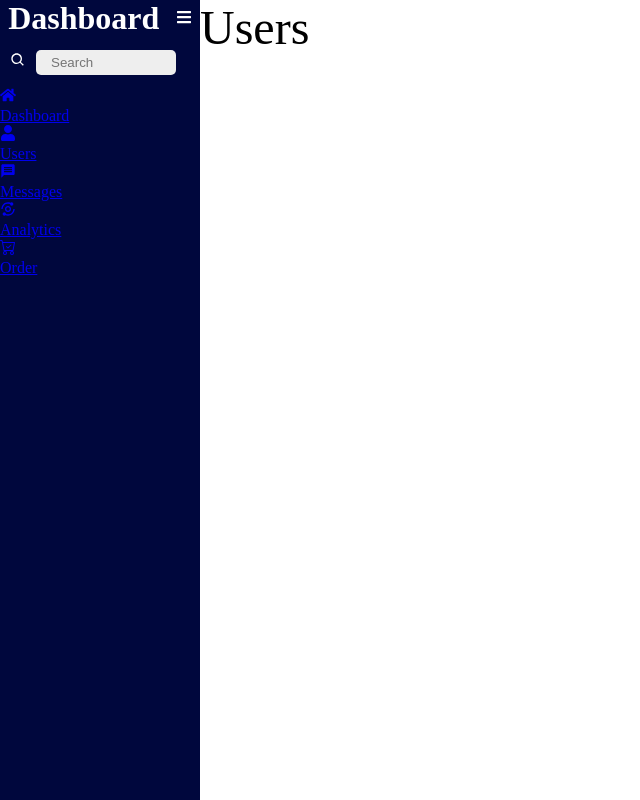
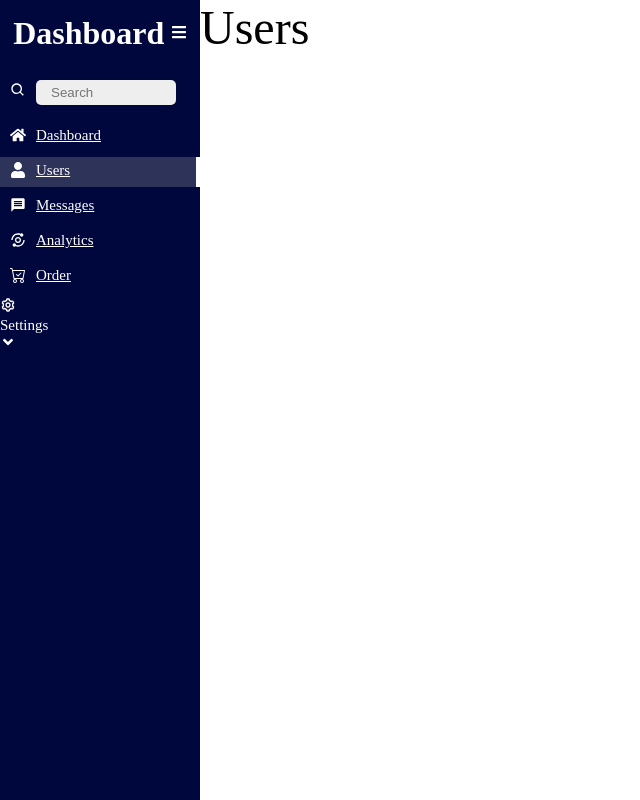
Before and after one commit to YasineNifa/sidebar, a React (Create React App) app: page /users in a window 1280 px wide. Both pictures are taken after a click on the icon 20 px from the left and 8 px from the top of the page. Shown: the whole page, without its empty margins (0-640 px from the left). Built offline with nearby package versions, Linux system fonts and the light colour scheme.

Commit message:
Add side bar menu
Signed-off-by: Ynifa <yasine.nifa@gmail.com>

```diff
--- a/src/components/sidebar/Sidebar.css
+++ b/src/components/sidebar/Sidebar.css
@@ -11,6 +11,7 @@
   display: flex;
   align-items: center;
   justify-content: space-around;
+  padding: 15px 10px;
 }
 .search {
   display: flex;
@@ -39,3 +40,31 @@
   display: grid;
   place-items: center;
 }
+
+.routes {
+  margin-top: 15px;
+  display: flex;
+  flex-direction: column;
+  gap: 5px;
+}
+.link {
+  display: flex;
+  color: white;
+  gap: 10px;
+  padding: 5px 10px;
+  border-right: 4px solid transparent;
+  transition: 0.2s cubic-bezier(0.6, -0.28, 0.735, 0.045);
+}
+.link:hover {
+  border-right: 4px solid white;
+  background: rgb(45, 51, 89);
+  transition: 0.2s cubic-bezier(0.6, -0.28, 0.735, 0.045);
+}
+.active {
+  border-right: 4px solid white;
+  background: rgb(45, 51, 89);
+}
+.link_text {
+  white-space: nowrap;
+  font-size: 15px;
+}
--- a/src/components/sidebar/Sidebar.js
+++ b/src/components/sidebar/Sidebar.js
@@ -7,7 +7,9 @@ import { AiFillHeart, AiTwotoneFileExclamation } from "react-icons/ai";
 import { BsCartCheck } from "react-icons/bs";
 import React, { useState } from "react";
 import { AnimatePresence, motion } from "framer-motion";
+import SidebarMenu from './SidebarMenu'
 import "./Sidebar.css";
+
 
 const routes = [
   {
@@ -34,6 +36,29 @@ const routes = [
     path: "/order",
     name: "Order",
     icon: <BsCartCheck />,
+  },
+  {
+    path: "/settings",
+    name: "Settings",
+    icon: <BiCog />,
+    exact: true,
+    subRoutes: [
+      {
+        path: "/settings/profile",
+        name: "Profile ",
+        icon: <FaUser />,
+      },
+      {
+        path: "/settings/2fa",
+        name: "2FA",
+        icon: <FaLock />,
+      },
+      {
+        path: "/settings/billing",
+        name: "Billing",
+        icon: <FaMoneyBill />,
+      },
+    ],
   },
 ];
 
@@ -124,6 +149,16 @@ function Sidebar({ children }) {
         </div>
         <section className="routes">
           {routes.map((route, index) => {
+            if (route.subRoutes) {
+              return (
+                <SidebarMenu
+                  setIsOpen={setIsOpen}
+                  route={route}
+                  showAnimation={showAnimation}
+                  isOpen={isOpen}
+                />
+              );
+            }
             return (
               <NavLink
                 to={route.path}
--- /dev/null
+++ b/src/components/sidebar/SidebarMenu.js
@@ -0,0 +1,107 @@
+import { AnimatePresence, motion } from "framer-motion";
+import React, { useState, useEffect } from "react";
+import { FaAngleDown } from "react-icons/fa";
+import { NavLink } from "react-router-dom";
+
+const menuAnimation = {
+  hidden: {
+    opacity: 0,
+    height: 0,
+    padding: 0,
+    transition: { duration: 0.3, when: "afterChildren" },
+  },
+  show: {
+    opacity: 1,
+    height: "auto",
+    transition: {
+      duration: 0.3,
+      when: "beforeChildren",
+    },
+  },
+};
+const menuItemAnimation = {
+  hidden: (i) => ({
+    padding: 0,
+    x: "-100%",
+    transition: {
+      duration: (i + 1) * 0.1,
+    },
+  }),
+  show: (i) => ({
+    x: 0,
+    transition: {
+      duration: (i + 1) * 0.1,
+    },
+  }),
+};
+
+const SidebarMenu = ({ route, showAnimation, isOpen, setIsOpen }) => {
+  const [isMenuOpen, setIsMenuOpen] = useState(false);
+  const toggleMenu = () => {
+    setIsMenuOpen(!isMenuOpen);
+    setIsOpen(true);
+  };
+
+  useEffect(() => {
+    if (!isOpen) {
+      setIsMenuOpen(false);
+    }
+  }, [isOpen]);
+  return (
+    <>
+      <div className="menu" onClick={toggleMenu}>
+        <div className="menu_item">
+          <div className="icon">{route.icon}</div>
+          <AnimatePresence>
+            {isOpen && (
+              <motion.div
+                variants={showAnimation}
+                initial="hidden"
+                animate="show"
+                exit="hidden"
+                className="link_text"
+              >
+                {route.name}
+              </motion.div>
+            )}
+          </AnimatePresence>
+        </div>
+        {isOpen && (
+          <motion.div
+            animate={
+              isMenuOpen
+                ? {
+                    rotate: -90,
+                  }
+                : { rotate: 0 }
+            }
+          >
+            <FaAngleDown />
+          </motion.div>
+        )}
+      </div>{" "}
+      <AnimatePresence>
+        {isMenuOpen && (
+          <motion.div
+            variants={menuAnimation}
+            initial="hidden"
+            animate="show"
+            exit="hidden"
+            className="menu_container"
+          >
+            {route.subRoutes.map((subRoute, i) => (
+              <motion.div variants={menuItemAnimation} key={i} custom={i}>
+                <NavLink to={subRoute.path} className="link">
+                  <div className="icon">{subRoute.icon}</div>
+                  <motion.div className="link_text">{subRoute.name}</motion.div>
+                </NavLink>
+              </motion.div>
+            ))}
+          </motion.div>
+        )}{" "}
+      </AnimatePresence>
+    </>
+  );
+};
+
+export default SidebarMenu;
--- a/src/pages/Dashboard.js
+++ b/src/pages/Dashboard.js
@@ -1,5 +1,5 @@
 const Dashboard = () => {
-    return <div className="title"> Dashboard</div>;
-  };
+  return <div className="title"> Dashboard</div>;
+};
 
-  export default Dashboard;
+export default Dashboard;
--- a/src/pages/Users.js
+++ b/src/pages/Users.js
@@ -1,5 +1,5 @@
 const Users = () => {
-    return <div className="title"> Users</div>;
-  };
+  return <div className="title"> Users</div>;
+};
 
-  export default Users;
+export default Users;
```
